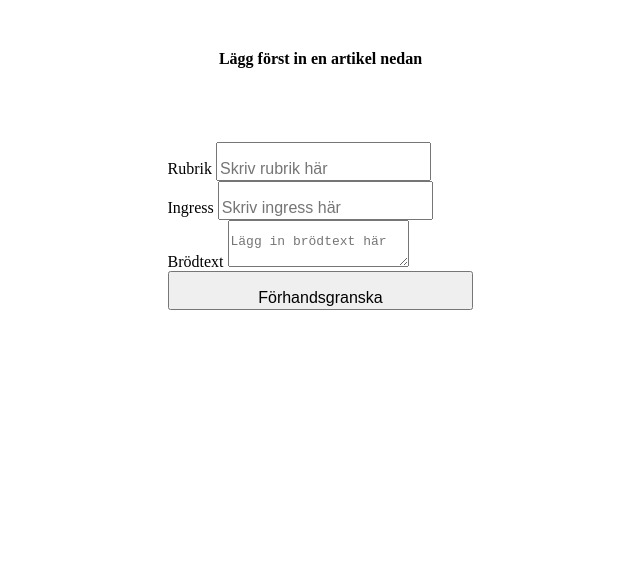
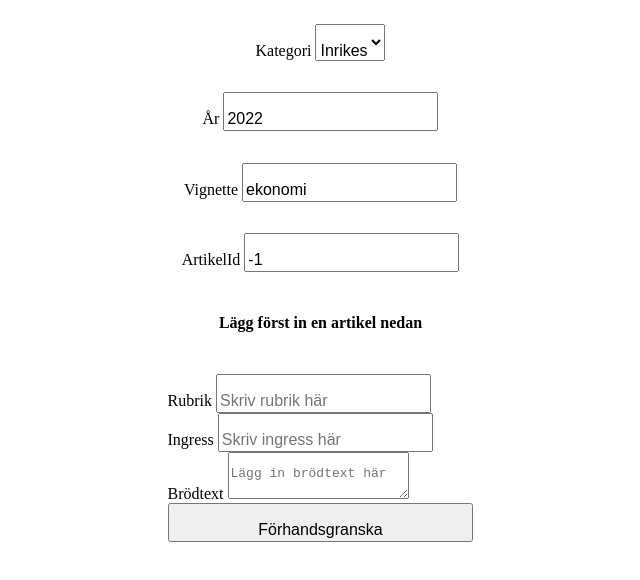
Before and after one commit to marher2016/frontend, a React (Create React App) app: page / in a window 1280 px wide. Shown: the top 580 px of the page, without its empty margins (80-720 px from the left). Built offline with nearby package versions, Linux system fonts and the light colour scheme.

Commit message:
Made left column higher; Added load comp; changed header to art id

```diff
--- a/src/content/ContentComponent.css
+++ b/src/content/ContentComponent.css
@@ -15,7 +15,7 @@
 }
 
 .left {
-  height: 333px;
+  height: 550px;
 }
 
 .right {
--- a/src/content/ContentComponent.js
+++ b/src/content/ContentComponent.js
@@ -3,6 +3,7 @@ import SubmitComponent from './submit/SubmitComponent';
 import './ContentComponent.css';
 import ShowComponent from './show/ShowComponent';
 import UploadComponent from './upload/UploadComponent'
+import LoadComponent from './load/LoadComponent';
 import { Component } from 'react';
 import axios from "axios";
 import Environment from '../environment/Environment'
@@ -15,11 +16,14 @@ class ContentComponent extends Component {
     super(props)
 
     this.state = {
-      header: new Header('INRIKES', 2022, 'ekonomi', -1),
       formatted: Article,
       headline: '',
       leader: '',
-      support: ''
+      support: '',
+      category: 'INRIKES',
+      pubYear: 2022,
+      vignette: 'ekonomi',
+      articleId: -1
     }
   }
 
@@ -29,7 +33,7 @@ class ContentComponent extends Component {
 
   handleSubmit = (e) => {
     e.preventDefault();
-    if (this.state.header.articleId.length > 0)
+    if (this.state.articleId.length > 0)
       this.handleOld()
     else
       this.handleNew()
@@ -37,20 +41,22 @@ class ContentComponent extends Component {
 
   handleOld() {
     console.log(this.state)
-    const {header, headline, leader, support} = this.state
-    const endpoint = Environment.ARTICLES + '/' + header.category + '/' +
-      header.pubYear + '/' + header.vignette + '/' + header.articleId
+    const {headline, leader, support, category, pubYear, vignette, articleId} = this.state
+    const endpoint = Environment.ARTICLES + '/' + category + '/' +
+      pubYear + '/' + vignette + '/' + articleId
     axios.put(endpoint, new Article(headline, leader, support))
   }
 
   handleNew() {
-    console.log(this.state)
-    const {header, headline, leader, support} = this.state
-    const draft = {header: header, headline: headline, leader: leader, support: support}
+    const {headline, leader, support, category, pubYear, vignette, articleId} = this.state
+    const draft = {header: new Header(category, pubYear, vignette, articleId),
+      headline: headline, leader: leader, support: support}
     axios.post(Environment.ARTICLES, draft)
     .then(r => {
-      console.log(r.data.header)
-      this.setState({header: r.data.header})
+      this.setState({category: r.data.header.category})
+      this.setState({pubYear: r.data.header.pubYear})
+      this.setState({vignette: r.data.header.vignette})
+      this.setState({articleId: r.data.header.articleId})
       this.setState({
         formatted: new Article(
             r.data.headline,
@@ -72,11 +78,24 @@ class ContentComponent extends Component {
 
   render() {
     const {handleChange, handleSubmit, state} = this
-    const {header, headline, leader, support, formatted} = state
+    const {headline, leader, support, formatted, category, pubYear, vignette, articleId} = state
     return (
     <div className="row">
       <div className="left column">
-        <UploadComponent header={header} baseUrl={Environment.IMAGES}/>
+        <LoadComponent
+          category={category}
+          pubYear={pubYear}
+          vignette={vignette}
+          articleId={articleId}
+          onChange={handleChange}
+        />
+        <UploadComponent
+          category={category}
+          pubYear={pubYear}
+          vignette={vignette}
+          articleId={articleId}
+          baseUrl={Environment.IMAGES}
+        />
         <SubmitComponent
           headline={headline}
           leader={leader}
@@ -85,7 +104,11 @@ class ContentComponent extends Component {
           onSubmit={handleSubmit}/>
       </div>
       <div className="right column">
-        <ShowComponent header={header} formatted={formatted} environment={Environment}/>
+        <ShowComponent
+          articleId={articleId}
+          formatted={formatted}
+          environment={Environment}
+        />
       </div>
     </div>
     )
--- /dev/null
+++ b/src/content/load/LoadComponent.js
@@ -0,0 +1,55 @@
+import { PureComponent } from "react";
+
+class LoadComponent extends PureComponent {
+
+  render() {
+    const {category, pubYear, vignette, articleId, onChange} = this.props
+    return (
+      <>
+        <div>
+          <label>Kategori </label>
+          <select
+            className="input"
+            name="category"
+            onChange={onChange}
+            value={category}>
+              <option defaultValue="INRIKES">Inrikes</option>
+          </select>
+        </div>
+        <div>
+          <label>År </label>
+          <input
+            className="input"
+            type="text"
+            name="pubYear"
+            placeholder="Skriv år här"
+            onChange={onChange}
+            value={pubYear}>
+          </input>
+        </div>
+        <div>
+          <label>Vignette </label>
+          <input
+            className="input"
+            name="vignette"
+            placeholder="Skriv vignette här"
+            onChange={onChange}
+            value={vignette}>
+          </input>
+        </div>
+        <div>
+          <label>ArtikelId </label>
+          <input
+            className="input"
+            name="articleId"
+            placeholder="Skriv artikelns id här"
+            onChange={onChange}
+            value={articleId}>
+          </input>
+        </div>
+      </>
+    )
+  }
+}
+
+export default LoadComponent
--- a/src/content/show/ShowComponent.js
+++ b/src/content/show/ShowComponent.js
@@ -13,7 +13,7 @@ class ShowComponent extends Component {
   }
 
   async componentDidUpdate() {
-    if(this.props.header.articleId > 0 && this.state.images.length === 0) {
+    if(this.props.articleId > 0 && this.state.images.length === 0) {
       fetch(this.props.environment.IMAGES)
       .then(response => response.json())
       .then(images => this.setState({images}))
--- a/src/content/upload/UploadComponent.js
+++ b/src/content/upload/UploadComponent.js
@@ -12,10 +12,9 @@ class UploadComponent extends Component {
   postImage(file) {
     const formData = new FormData()
     formData.append("file", file)
-    const {baseUrl, header} = this.props
-    const endpoint = baseUrl + '/' + header.category + '/' +
-      header.pubYear + '/' + header.vignette + '/' + header.articleId;
-    console.log(endpoint)
+    const {baseUrl, category, pubYear, vignette, articleId} = this.props
+    const endpoint = baseUrl + '/' + category + '/' +
+      pubYear + '/' + vignette + '/' + articleId;
     axios.post(endpoint, formData, {
         headers: { "Content-Type": "multipart/form-data"}
       }).then((response) => { console.log(response) }
@@ -32,7 +31,7 @@ class UploadComponent extends Component {
   }
 
   render() {
-    const isCreated = typeof this.props.header != "undefined" && this.props.header.articleId > 0
+    const isCreated = this.props.articleId > 0
     return (
       <>
         {isCreated ?
```
